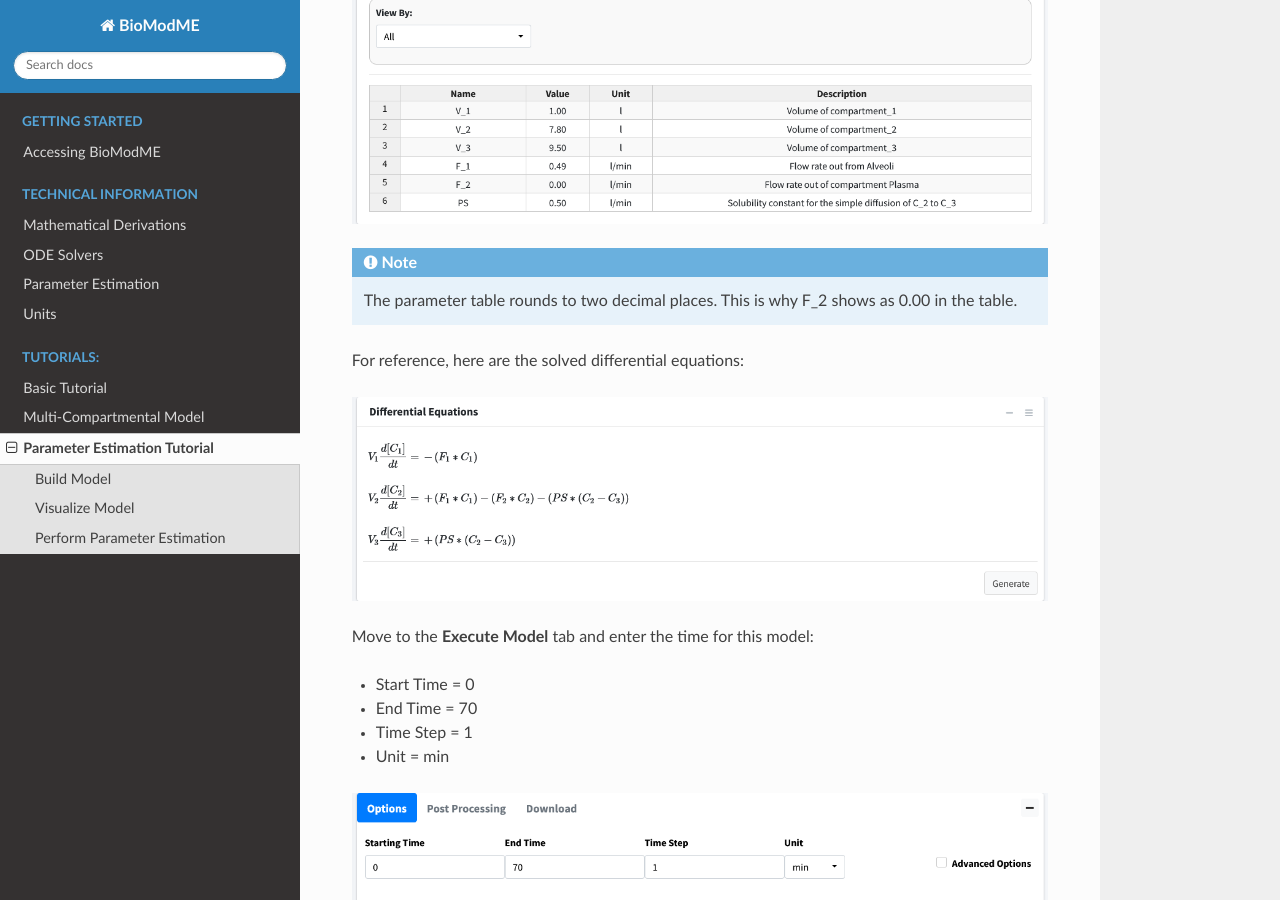
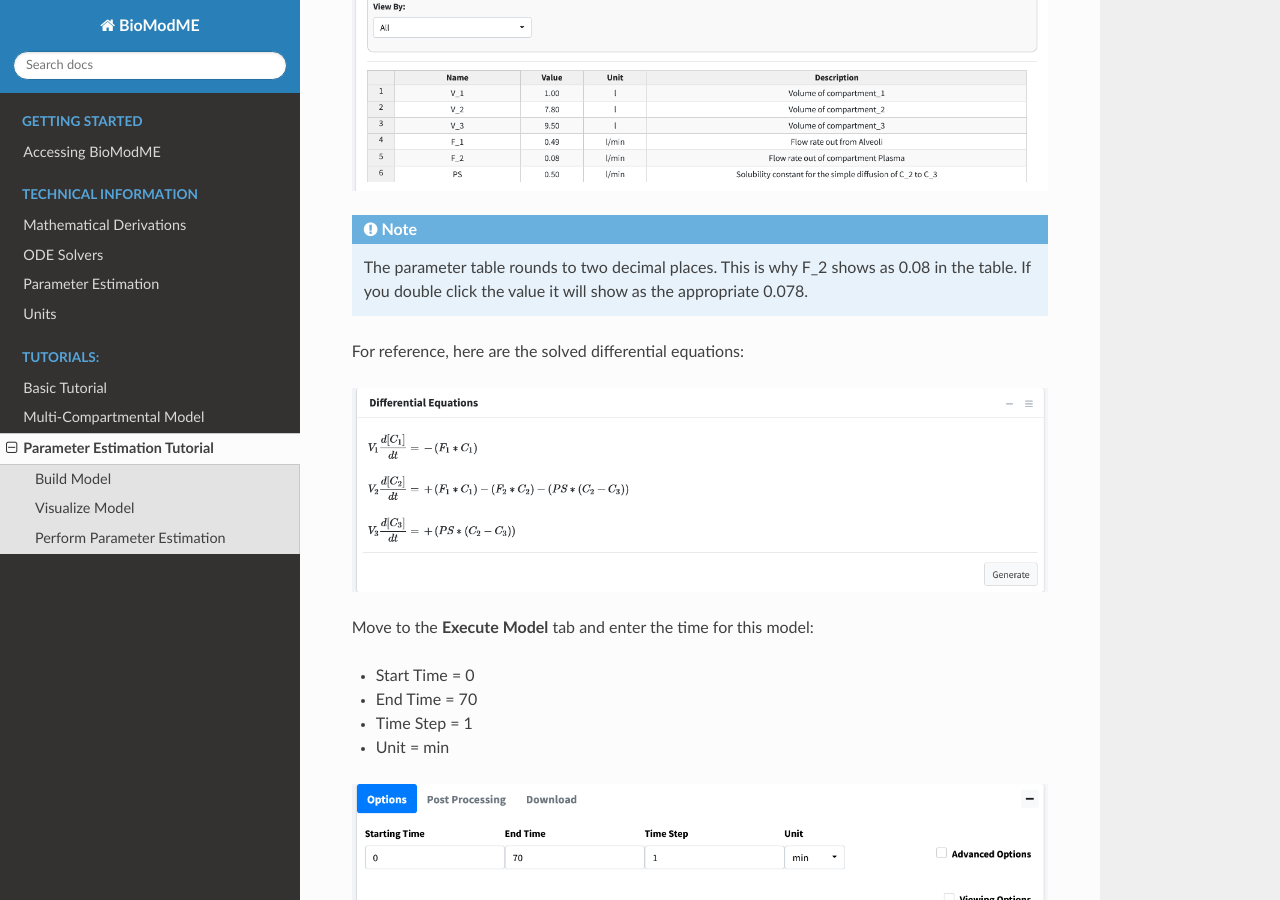
Before and after one commit to Jwomack7512-bio/BobTheBuilder, a Sphinx documentation site: the page built from docs/pages/tutorial_par_estimation.rst, in a window 1280 px wide and 900 px high, scrolled down 2457 px. Built offline with Sphinx 7.4.7 and the Read the Docs theme 2.0.0, drawn with Linux system fonts in a browser that asks for light colours; pages that are not in the unit, such as notebooks, are missing from menus.

Commit message:
doc: update pe image and sc iamge

```diff
--- a/docs/pages/tutorial_par_estimation.rst
+++ b/docs/pages/tutorial_par_estimation.rst
@@ -65,7 +65,8 @@ starting estimate (0.5 L/min).
 .. figure:: tutorial_parameter_estimation/images/4_parameters.png
 
 .. note:: The parameter table rounds to two decimal places.  This is why F_2
-          shows as 0.00 in the table.
+          shows as 0.08 in the table. If you double click the value it will
+          show as the appropriate 0.078.
 
 For reference, here are the solved differential equations:
 
```
Also changed, not shown: docs/pages/tutorial_parameter_estimation/images/4_parameters.png, docs/pages/tutorial_sc/images/05_differential_equations.png, docs/pages/tutorial_sc/images/05_differential_equations_text.png (added).
